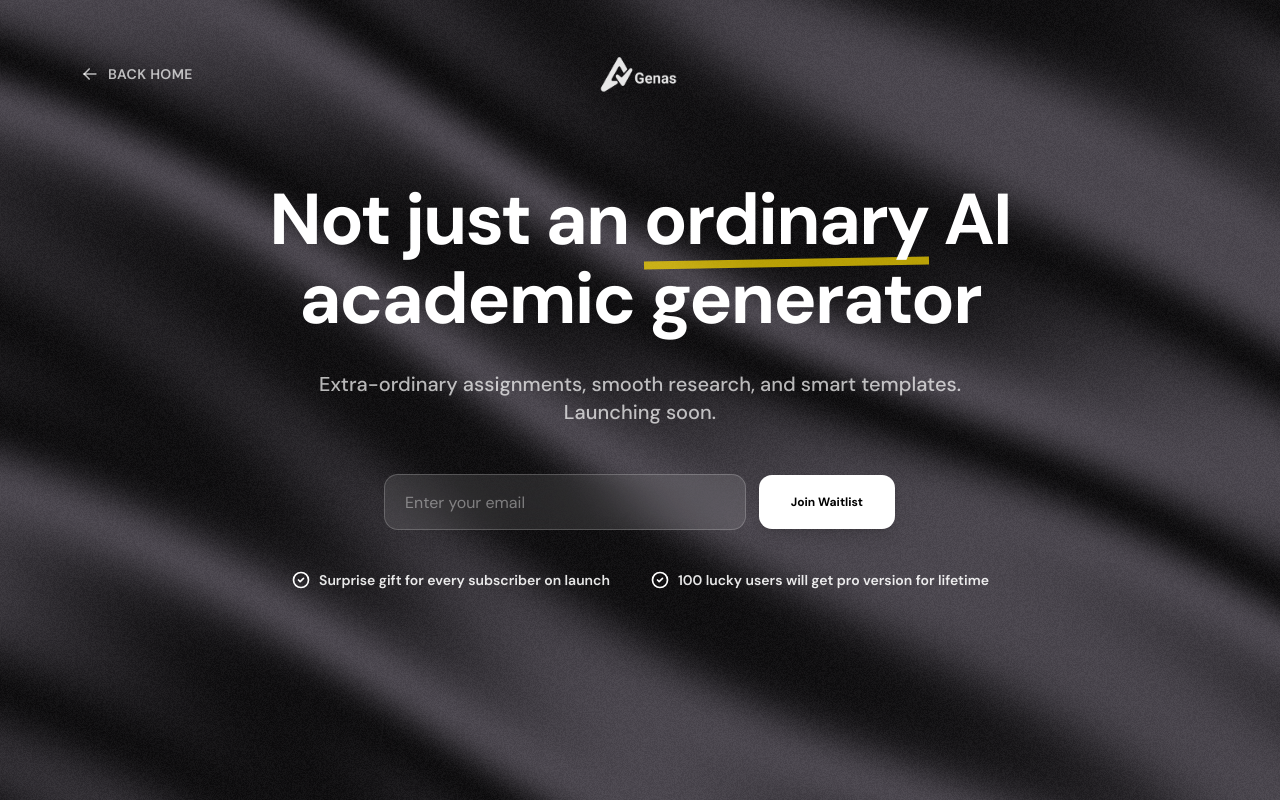
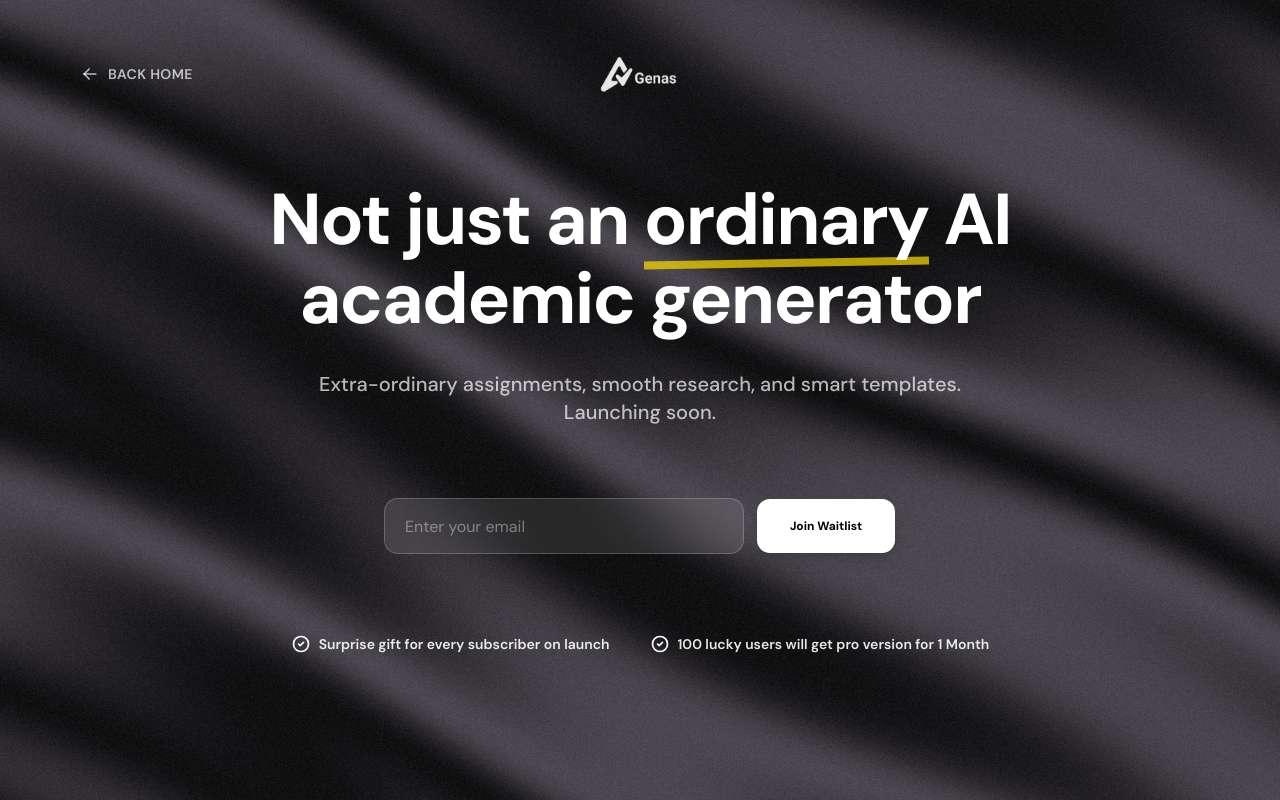
Before and after one commit to mubarek-hassen-buli/Genas, a Next.js app in the folder frontend/: page /waitlist in a window 1280 px wide. Built offline with nearby package versions, Linux system fonts and the light colour scheme.

Commit message:
added the waitlist logic

```diff
--- /dev/null
+++ b/frontend/app/api/waitlist/route.ts
@@ -0,0 +1,60 @@
+import { NextResponse } from 'next/server';
+import { sql } from '@/lib/db';
+
+export async function POST(request: Request) {
+  try {
+    const { email } = await request.json();
+
+    // 1. Basic Validation
+    if (!email || !email.includes('@')) {
+      return NextResponse.json(
+        { error: 'Please provide a valid email address.' },
+        { status: 400 }
+      );
+    }
+
+    // 2. Schema Setup (Ensure table exists)
+    // We run this carefully on every request or handle it externally,
+    // but here we'll do it safely to ensure the table is there.
+    try {
+      await sql`
+        CREATE TABLE IF NOT EXISTS waitlist (
+          id SERIAL PRIMARY KEY,
+          email TEXT UNIQUE NOT NULL,
+          created_at TIMESTAMP WITH TIME ZONE DEFAULT CURRENT_TIMESTAMP
+        )
+      `;
+    } catch (tableError) {
+      console.error('Error ensuring waitlist table exists:', tableError);
+      // We continue as the table might already exist but we simply failed to check/create it
+    }
+
+    // 3. Duplicate Check
+    const existing = await sql`
+      SELECT id FROM waitlist WHERE email = ${email} LIMIT 1
+    `;
+
+    if (existing && existing.length > 0) {
+      return NextResponse.json(
+        { error: 'You are already on the waitlist!' },
+        { status: 409 }
+      );
+    }
+
+    // 4. Insertion
+    await sql`
+      INSERT INTO waitlist (email) VALUES (${email})
+    `;
+
+    return NextResponse.json(
+      { message: 'Success! You have been added to the waitlist.' },
+      { status: 201 }
+    );
+  } catch (error) {
+    console.error('Waitlist API Error:', error);
+    return NextResponse.json(
+      { error: 'Something went wrong. Please try again later.' },
+      { status: 500 }
+    );
+  }
+}
--- a/frontend/app/waitlist/page.tsx
+++ b/frontend/app/waitlist/page.tsx
@@ -9,12 +9,36 @@ import Silk from "@/components/Silk";
 
 export default function WaitlistPage() {
   const [email, setEmail] = useState("");
+  const [isLoading, setIsLoading] = useState(false);
+  const [message, setMessage] = useState<{ type: 'success' | 'error', text: string } | null>(null);
 
-  const handleSubmit = (e: React.FormEvent) => {
+  const handleSubmit = async (e: React.FormEvent) => {
     e.preventDefault();
-    // Logic for waitlist submission would go here
-    alert("Thanks for joining the waitlist!");
+    setIsLoading(true);
+    setMessage(null);
+
+    try {
+      const response = await fetch('/api/waitlist', {
+        method: 'POST',
+        headers: {
+          'Content-Type': 'application/json',
+        },
+        body: JSON.stringify({ email }),
+      });
+
+      const data = await response.json();
+
+      if (response.ok) {
+        setMessage({ type: 'success', text: data.message });
         setEmail("");
+      } else {
+        setMessage({ type: 'error', text: data.error || 'Something went wrong.' });
+      }
+    } catch (err) {
+      setMessage({ type: 'error', text: 'Failed to join. Please check your connection.' });
+    } finally {
+      setIsLoading(false);
+    }
   };
 
   return (
@@ -67,23 +91,52 @@ export default function WaitlistPage() {
           Extra-ordinary assignments, smooth research, and smart templates. Launching soon.
         </p>
 
-        {/* Waitlist Form */}
-        <form onSubmit={handleSubmit} className="flex flex-col sm:flex-row items-center gap-3 w-full max-w-lg mb-10">
+        {/* Waitlist Form Area */}
+        <div className="w-full max-w-lg mb-10 min-h-[120px] flex flex-col items-center justify-center">
+          {message?.type === 'success' ? (
+            <div className="inline-flex items-center gap-4 bg-[#1a1a1a]/80 backdrop-blur-2xl border border-white/5 rounded-full py-4 px-8 animate-in zoom-in-95 fade-in duration-500 shadow-[0_20px_50px_rgba(0,0,0,0.3)]">
+              <div className="flex-shrink-0 w-10 h-10 bg-gradient-to-br from-[#4ade80] to-[#2dd4bf] rounded-full flex items-center justify-center shadow-[0_0_20px_rgba(74,222,128,0.4)]">
+                <IconCircleCheck className="w-6 h-6 text-[#0a0a0a]" stroke={3} />
+              </div>
+              <p className="text-xl font-bold text-white tracking-tight">
+                You're in. We'll be in touch.
+              </p>
+            </div>
+          ) : (
+            <>
+              <form onSubmit={handleSubmit} className="flex flex-col sm:flex-row items-center gap-3 w-full mb-4">
                 <input
                   type="email"
                   placeholder="Enter your email"
                   value={email}
                   onChange={(e) => setEmail(e.target.value)}
                   required
-            className="flex-1 w-full h-14 bg-white/10 backdrop-blur-xl border border-white/20 rounded-xl px-5 text-white placeholder:text-white/40 focus:outline-none focus:ring-2 focus:ring-white/20 transition-all text-base"
+                  disabled={isLoading}
+                  className="flex-1 w-full h-14 bg-white/10 backdrop-blur-xl border border-white/20 rounded-xl px-5 text-white placeholder:text-white/40 focus:outline-none focus:ring-2 focus:ring-white/20 transition-all text-base disabled:opacity-50"
                 />
                 <Button
                   type="submit"
-            className="w-full sm:w-auto h-14 px-8 bg-white hover:bg-slate-100 text-black rounded-xl font-bold transition-all shadow-lg"
+                  disabled={isLoading}
+                  className="w-full sm:w-auto h-14 px-8 bg-white hover:bg-slate-100 text-black rounded-xl font-bold transition-all shadow-lg disabled:opacity-70 flex items-center justify-center min-w-[140px]"
                 >
-            Join Waitlist
+                  {isLoading ? (
+                    <div className="flex items-center gap-2">
+                      <div className="w-4 h-4 border-2 border-black/20 border-t-black rounded-full animate-spin" />
+                      <span>Joining...</span>
+                    </div>
+                  ) : "Join Waitlist"}
                 </Button>
               </form>
+
+              {/* Error Status Message */}
+              {message?.type === 'error' && (
+                <div className="w-full text-sm font-semibold px-4 py-2 rounded-lg animate-in fade-in slide-in-from-top-2 duration-300 bg-red-500/20 text-red-400 border border-red-500/30">
+                  {message.text}
+                </div>
+              )}
+            </>
+          )}
+        </div>
 
         {/* Perks */}
         <div className="flex flex-col sm:flex-row items-center gap-6 sm:gap-10">
@@ -93,7 +146,7 @@ export default function WaitlistPage() {
           </div>
           <div className="flex items-center gap-2">
             <IconCircleCheck className="w-5 h-5 text-white" />
-            <span className="text-sm font-semibold text-white/90">100 lucky users will get pro version for lifetime</span>
+            <span className="text-sm font-semibold text-white/90">100 lucky users will get pro version for 1 Month</span>
           </div>
         </div>
       </div>
--- /dev/null
+++ b/frontend/lib/db.ts
@@ -0,0 +1,7 @@
+import { neon } from '@neondatabase/serverless';
+
+if (!process.env.DATABASE_URL) {
+  throw new Error('DATABASE_URL is not defined in environment variables');
+}
+
+export const sql = neon(process.env.DATABASE_URL);
--- a/frontend/package.json
+++ b/frontend/package.json
@@ -10,6 +10,7 @@
   },
   "dependencies": {
     "@base-ui/react": "^1.2.0",
+    "@neondatabase/serverless": "^1.0.2",
     "@react-three/fiber": "^9.5.0",
     "@tabler/icons-react": "^3.37.1",
     "class-variance-authority": "^0.7.1",
```
Also changed, not shown: 2 other files (tests, documents, lock files or other folders). Lines whose indentation alone changed are shown as unchanged.
